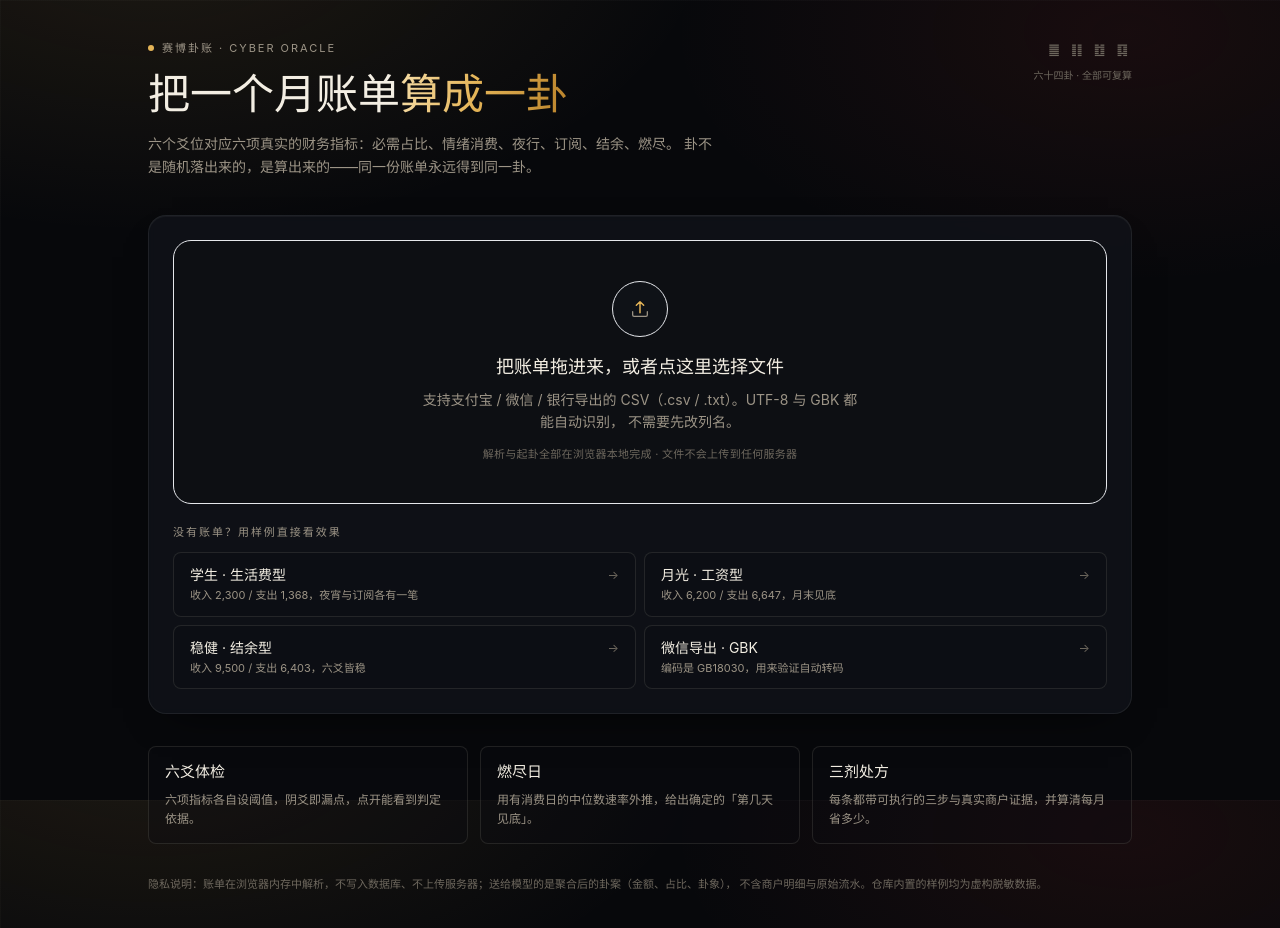
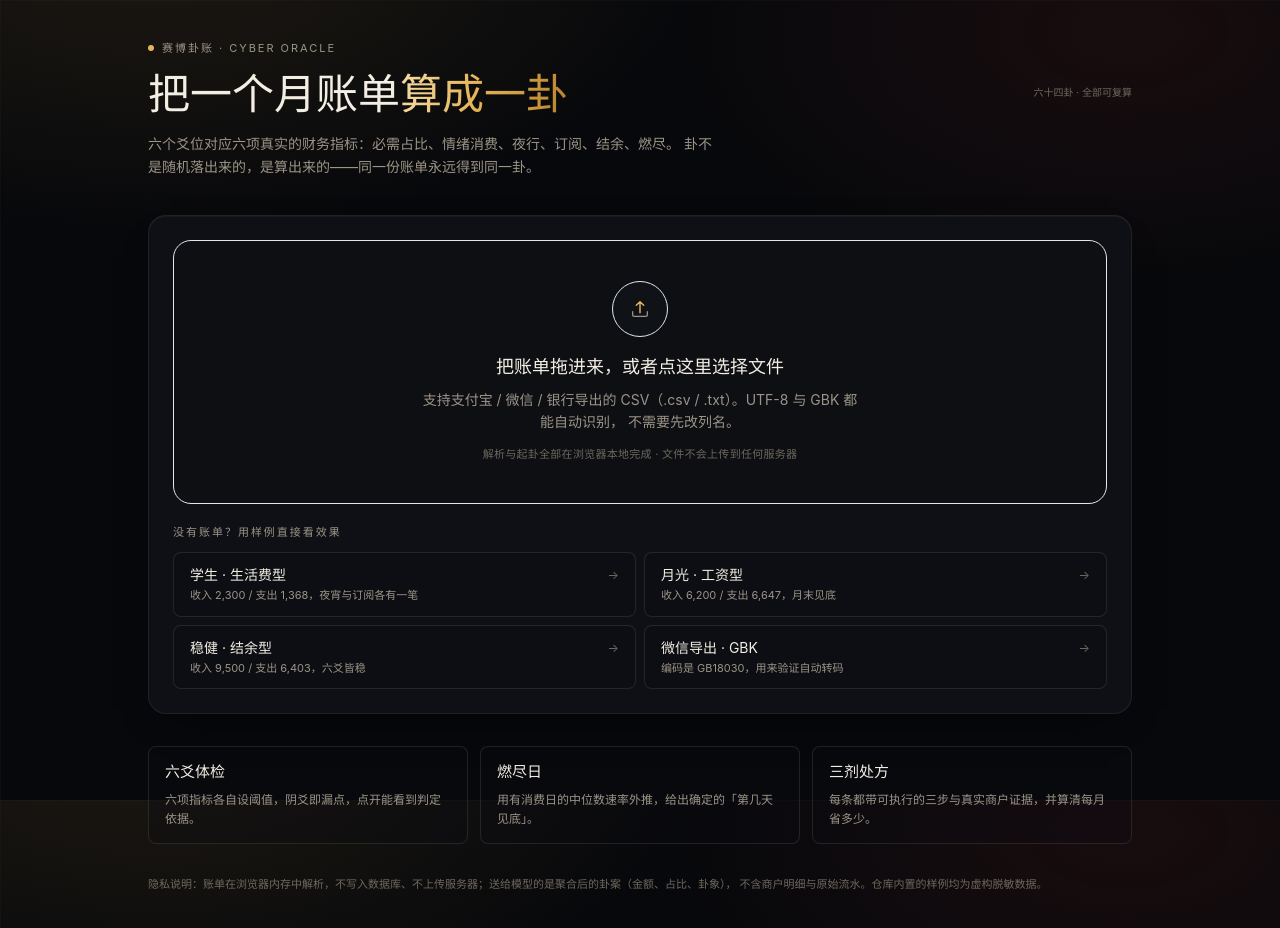
Before and after one commit to kiwi14-afk/cyber-oracle, a Next.js app: page / in a window 1280 px wide. Shown: the top 928 px of the page. Built offline with nearby package versions, Linux system fonts and the light colour scheme.

Commit message:
fix(ui): 首页装饰卦改为自绘，避免系统字体缺字
首屏右上角的四个 Unicode 卦符在缺 U+4DC0 段的系统上会回退成方块。改为 HexGlyph 自绘的乾/坤/既济三卦，与卦盘使用同一套铜金阳爻、朱砂阴爻。

```diff
--- a/src/components/oracle/OracleApp.tsx
+++ b/src/components/oracle/OracleApp.tsx
@@ -12,7 +12,7 @@
  */
 
 import { useCallback, useEffect, useMemo, useState } from "react";
-import type { OracleResult, ParsedBill } from "@/domain/types";
+import type { HexLine, OracleResult, ParsedBill } from "@/domain/types";
 import { buildOracle } from "@/domain/oracle";
 import { parseBillBuffer, BillParseError } from "@/domain/parse/csv";
 import { formatCents } from "@/domain/parse/values";
@@ -28,6 +28,24 @@ import { ChatPanel } from "./ChatPanel";
 import { Chip, Metric, Panel } from "@/components/ui/atoms";
 
 type Stage = "landing" | "parsing" | "board";
+
+/** 首页右上角的装饰卦：乾 / 坤 / 既济。自绘而不是用 Unicode 卦符，避免系统字体缺字 */
+function decorLines(shape: boolean[]): HexLine[] {
+  return shape.map((yang, i) => ({
+    index: (i + 1) as HexLine["index"],
+    yang,
+    position: "",
+    metric: "",
+    display: "",
+    rule: "",
+    text: "",
+  }));
+}
+const DECOR_SHAPES = [
+  [true, true, true, true, true, true],
+  [false, false, false, false, false, false],
+  [true, false, true, false, true, false],
+];
 
 const PARSE_STEPS = ["读取文件", "识别编码", "匹配表头", "清洗流水", "起卦"];
 
@@ -179,7 +197,11 @@ export function OracleApp() {
             </p>
           </div>
           <div className="hidden shrink-0 text-right sm:block">
-            <div className="font-serif text-[13px] tracking-[0.3em] text-paper-600">䷀ ䷁ ䷂ ䷃</div>
+            <div className="flex items-center justify-end gap-2 opacity-90">
+              {DECOR_SHAPES.map((shape, i) => (
+                <HexGlyph key={i} lines={decorLines(shape)} height={34} />
+              ))}
+            </div>
             <div className="mt-2 text-[10px] text-paper-600">六十四卦 · 全部可复算</div>
           </div>
         </div>
```
